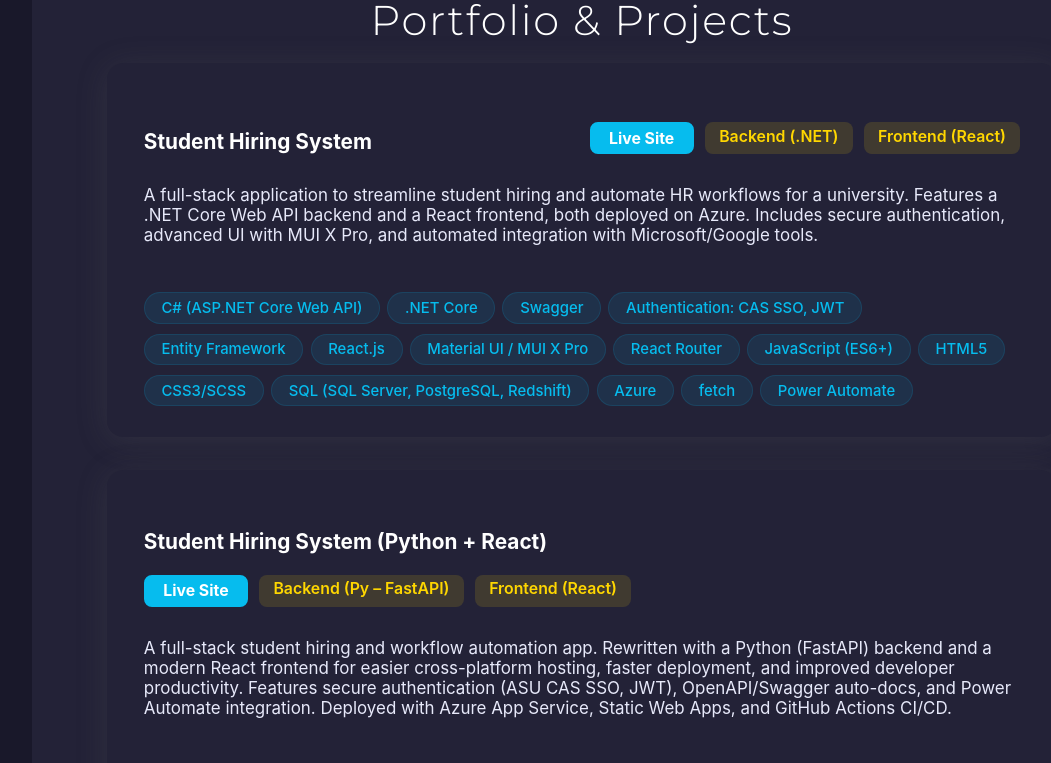
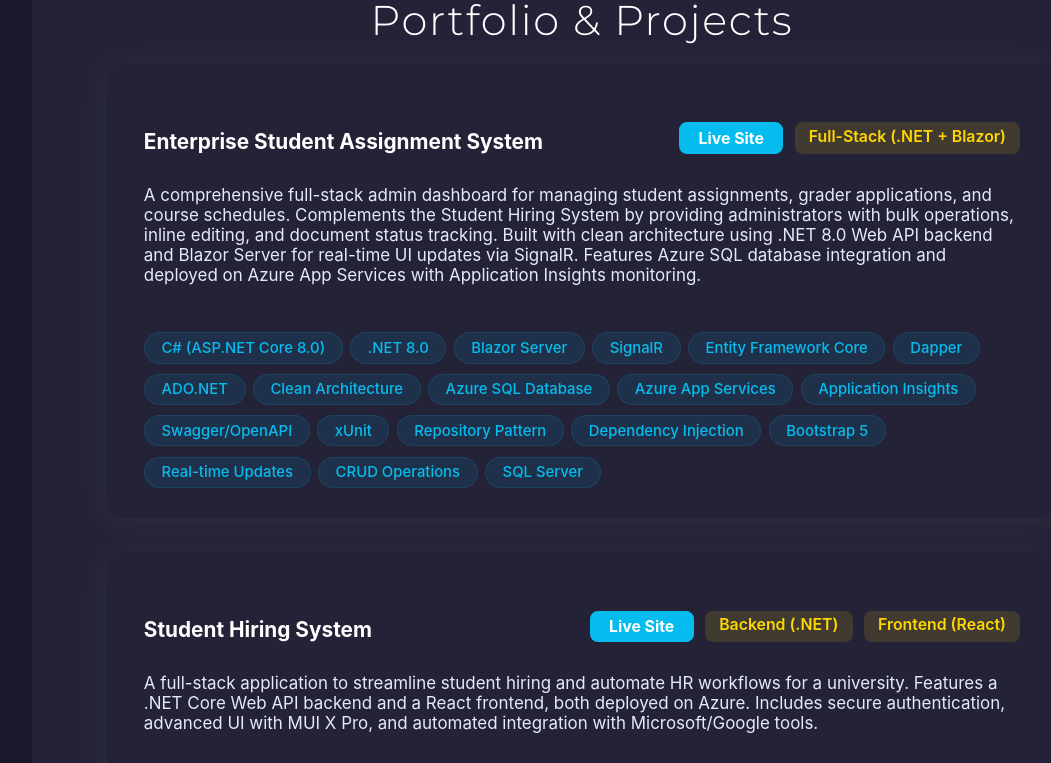
Before and after one commit to TroyJLorents-GH/troy-portfolio, a React (Create React App) app: page / in a window 1280 px wide. Shown: the part 2500-3263 px from the top of the page, without its empty margins (148-1199 px from the left). Built offline with nearby package versions, Linux system fonts and the light colour scheme.

Commit message:
Add Enterprise Student Assignment System to portfolio

```diff
--- a/src/components/Portfolio/portfolioData.js
+++ b/src/components/Portfolio/portfolioData.js
@@ -1,4 +1,22 @@
 const portfolioData = [
+  {
+    name: "Enterprise Student Assignment System",
+    link: "https://studentsystem-web-cwc6dec2f3afg4d7.westus-01.azurewebsites.net/",
+    github: [
+      {
+        label: "Full-Stack (.NET + Blazor)",
+        url: "https://github.com/TroyJLorents-GH/NET_EnterpriseStudentSystem"
+      }
+    ],
+    description:
+      "A comprehensive full-stack admin dashboard for managing student assignments, grader applications, and course schedules. Complements the Student Hiring System by providing administrators with bulk operations, inline editing, and document status tracking. Built with clean architecture using .NET 8.0 Web API backend and Blazor Server for real-time UI updates via SignalR. Features Azure SQL database integration and deployed on Azure App Services with Application Insights monitoring.",
+    tags: [
+      "C# (ASP.NET Core 8.0)", ".NET 8.0", "Blazor Server", "SignalR", "Entity Framework Core",
+      "Dapper", "ADO.NET", "Clean Architecture", "Azure SQL Database", "Azure App Services",
+      "Application Insights", "Swagger/OpenAPI", "xUnit", "Repository Pattern", "Dependency Injection",
+      "Bootstrap 5", "Real-time Updates", "CRUD Operations", "SQL Server"
+    ]
+  },
   {
     name: "Student Hiring System",
     link: "https://www.troystaticsite.com",
```
